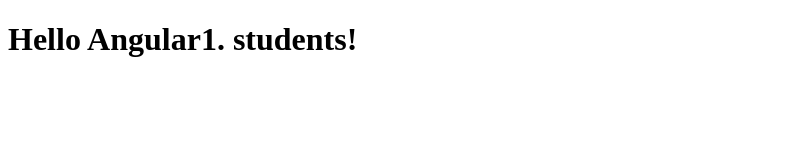
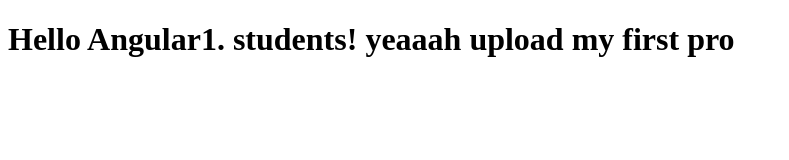
Before and after one commit to ilkay-tarek/SPA-angular1, a plain HTML site: page index.html in a window 1280 px wide. Shown: the whole page, without its empty margins (0-789 px from the left). Drawn offline with Linux system fonts and the light colour scheme.

Commit message:
ver2 web file

```diff
--- a/index.html
+++ b/index.html
@@ -6,6 +6,6 @@
     <title>Hello Angular</title>
   </head>
   <body>
-    <h1>Hello Angular1. students!</h1>
+    <h1>Hello Angular1. students! yeaaah upload my first pro</h1>
   </body>
 </html>
```
